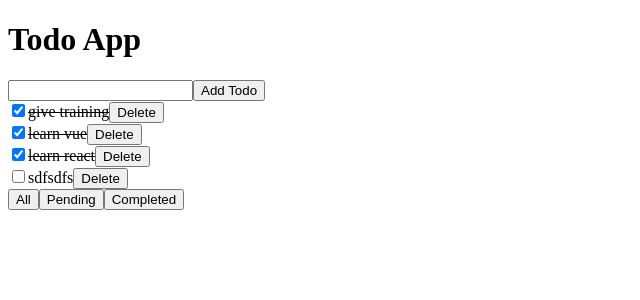
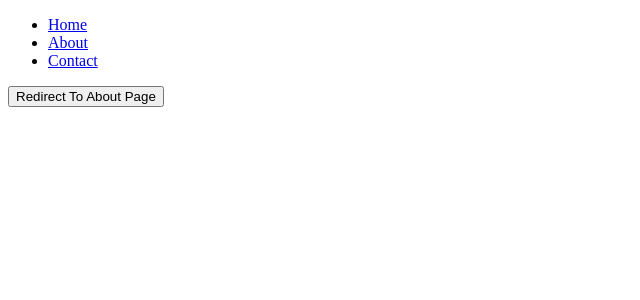
Before and after one commit to imyagnesh/ratik_react_training, a React app: page /contact in a window 1280 px wide. Shown: the top 300 px of the page, without its empty margins (0-640 px from the left). Built offline with nearby package versions, Linux system fonts and the light colour scheme; data requests are answered from the project's data file.

Commit message:
commit code

```diff
--- a/package.json
+++ b/package.json
@@ -20,7 +20,8 @@
     "prop-types": "^15.7.2",
     "react": "^17.0.2",
     "react-addons-shallow-compare": "^15.6.3",
-    "react-dom": "^17.0.2"
+    "react-dom": "^17.0.2",
+    "react-router-dom": "^5.2.0"
   },
   "devDependencies": {
     "@babel/core": "^7.14.6",
--- /dev/null
+++ b/src/AppRouter.js
@@ -0,0 +1,12 @@
+import React from 'react';
+import { BrowserRouter as Router } from 'react-router-dom';
+import routes from './routes';
+import PageRouter from './components/PageRouter';
+
+const AppRouter = () => (
+  <Router>
+    <PageRouter routes={routes} />
+  </Router>
+);
+
+export default AppRouter;
--- /dev/null
+++ b/src/components/PageRouter/index.js
@@ -0,0 +1,35 @@
+import React from 'react';
+import { Route, Switch, Link } from 'react-router-dom';
+import NoMatch from '../../pages/NoMatch';
+
+const index = ({ routes }) => (
+  <div>
+    <nav>
+      <ul>
+        {routes.map((route) => (
+          <li key={route.path}>
+            <Link to={route.path}>{route.title}</Link>
+          </li>
+        ))}
+      </ul>
+    </nav>
+    <Switch>
+      {routes.map(
+        ({ routes, component: Component, ...rest }) => (
+          <Route
+            key={rest.path}
+            {...rest}
+            render={(props) => {
+              return (
+                <Component routes={routes} {...props} />
+              );
+            }}
+          />
+        ),
+      )}
+      <Route component={NoMatch} />
+    </Switch>
+  </div>
+);
+
+export default index;
--- a/src/index.js
+++ b/src/index.js
@@ -1,6 +1,6 @@
 import React from 'react';
 import ReactDOM from 'react-dom';
-import App from './App';
+import AppRouter from './AppRouter';
 
 // Component
 
@@ -10,6 +10,6 @@ import App from './App';
 // 3. use className instead class
 
 ReactDOM.render(
-  <App initLoading={false} />,
+  <AppRouter />,
   document.getElementById('root'),
 );
--- /dev/null
+++ b/src/pages/About/Profile.js
@@ -0,0 +1,8 @@
+import React from 'react';
+
+const Profile = (props) => {
+  console.log('Profile props', props);
+  return <div>Profile Page</div>;
+};
+
+export default Profile;
--- /dev/null
+++ b/src/pages/About/SocialMedia.js
@@ -0,0 +1,7 @@
+import React from 'react';
+
+const SocialMedia = () => {
+  return <div>Social media page</div>;
+};
+
+export default SocialMedia;
--- /dev/null
+++ b/src/pages/About/index.js
@@ -0,0 +1,11 @@
+import React from 'react';
+import PageRouter from '../../components/PageRouter';
+
+const About = ({ routes }) => (
+  <div>
+    <h1>About Page</h1>
+    {routes && <PageRouter routes={routes} />}
+  </div>
+);
+
+export default About;
--- /dev/null
+++ b/src/pages/Contact/index.js
@@ -0,0 +1,18 @@
+import React from 'react';
+
+const Contact = (props) => {
+  return (
+    <div>
+      <button
+        type="button"
+        onClick={() => {
+          props.history.replace('/about');
+        }}
+      >
+        Redirect To About Page
+      </button>
+    </div>
+  );
+};
+
+export default Contact;
--- /dev/null
+++ b/src/pages/Home/index.js
@@ -0,0 +1,20 @@
+import React from 'react';
+
+const Home = (props) => {
+  console.log(props);
+  return (
+    <div>
+      <h1>Home Page</h1>
+      <button
+        type="button"
+        onClick={() => {
+          props.history.push('/contact');
+        }}
+      >
+        Go to contact page
+      </button>
+    </div>
+  );
+};
+
+export default Home;
--- /dev/null
+++ b/src/pages/NoMatch/index.js
@@ -0,0 +1,19 @@
+import React from 'react';
+
+const NoMatch = (props) => {
+  return (
+    <div>
+      <h1>Page Not Found</h1>
+      <button
+        type="button"
+        onClick={() => {
+          props.history.push('/');
+        }}
+      >
+        Go To Home Page
+      </button>
+    </div>
+  );
+};
+
+export default NoMatch;
--- /dev/null
+++ b/src/routes.js
@@ -0,0 +1,39 @@
+import About from './pages/About';
+import Profile from './pages/About/Profile';
+import SocialMedia from './pages/About/SocialMedia';
+import Contact from './pages/Contact';
+import Home from './pages/Home';
+
+const routes = [
+  {
+    path: '/',
+    exact: true,
+    component: Home,
+    title: 'Home',
+  },
+  {
+    path: '/about',
+    component: About,
+    title: 'About',
+    authRequired: true,
+    routes: [
+      {
+        path: '/about/profile',
+        component: Profile,
+        title: 'Profile',
+      },
+      {
+        path: '/about/socialMedia',
+        component: SocialMedia,
+        title: 'Social Media',
+      },
+    ],
+  },
+  {
+    path: '/contact',
+    component: Contact,
+    title: 'Contact',
+  },
+];
+
+export default routes;
--- a/webpack.config.js
+++ b/webpack.config.js
@@ -30,5 +30,6 @@ module.exports = {
     port: 3000,
     compress: true,
     open: true,
+    historyApiFallback: true,
   },
 };
```
Also changed, not shown: 1 other file (tests, documents, lock files or other folders).
